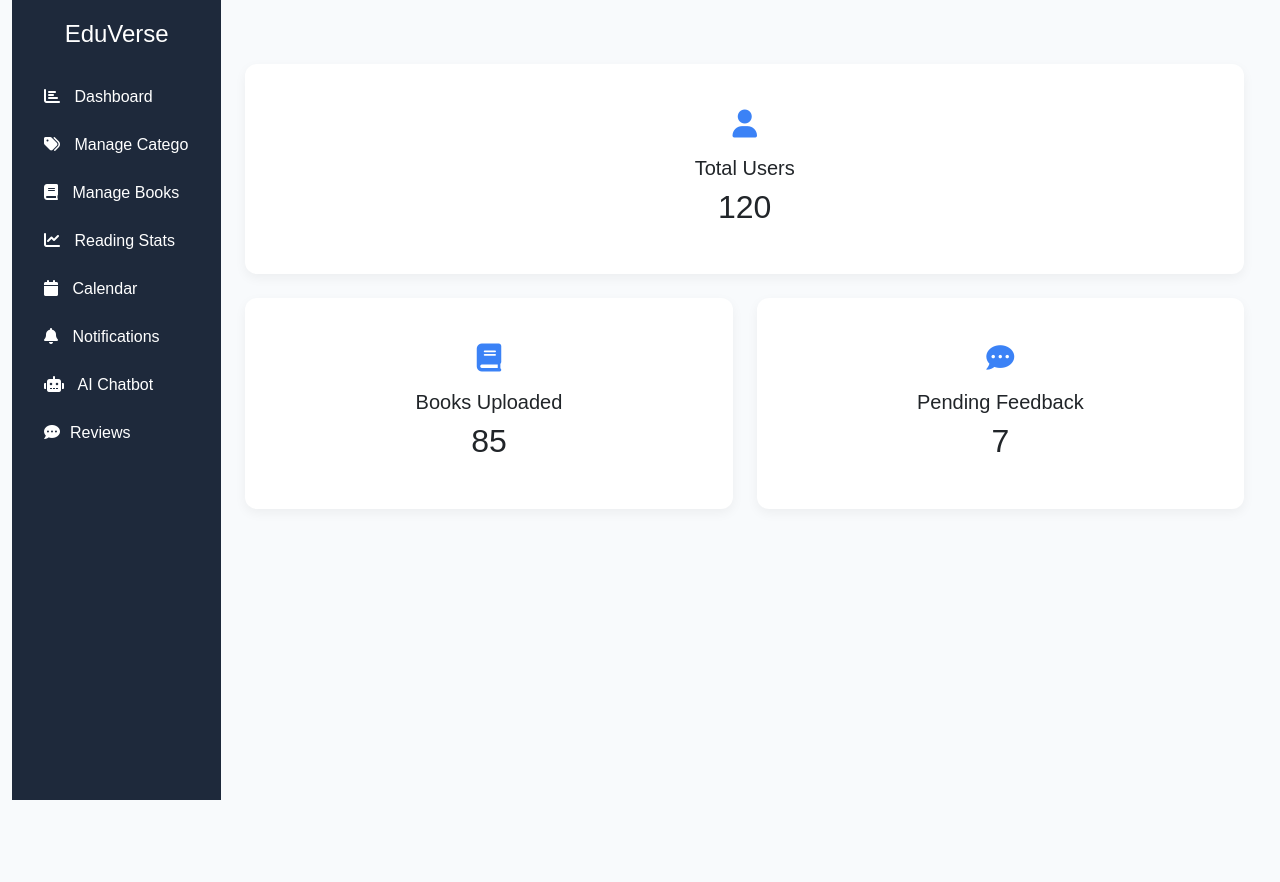
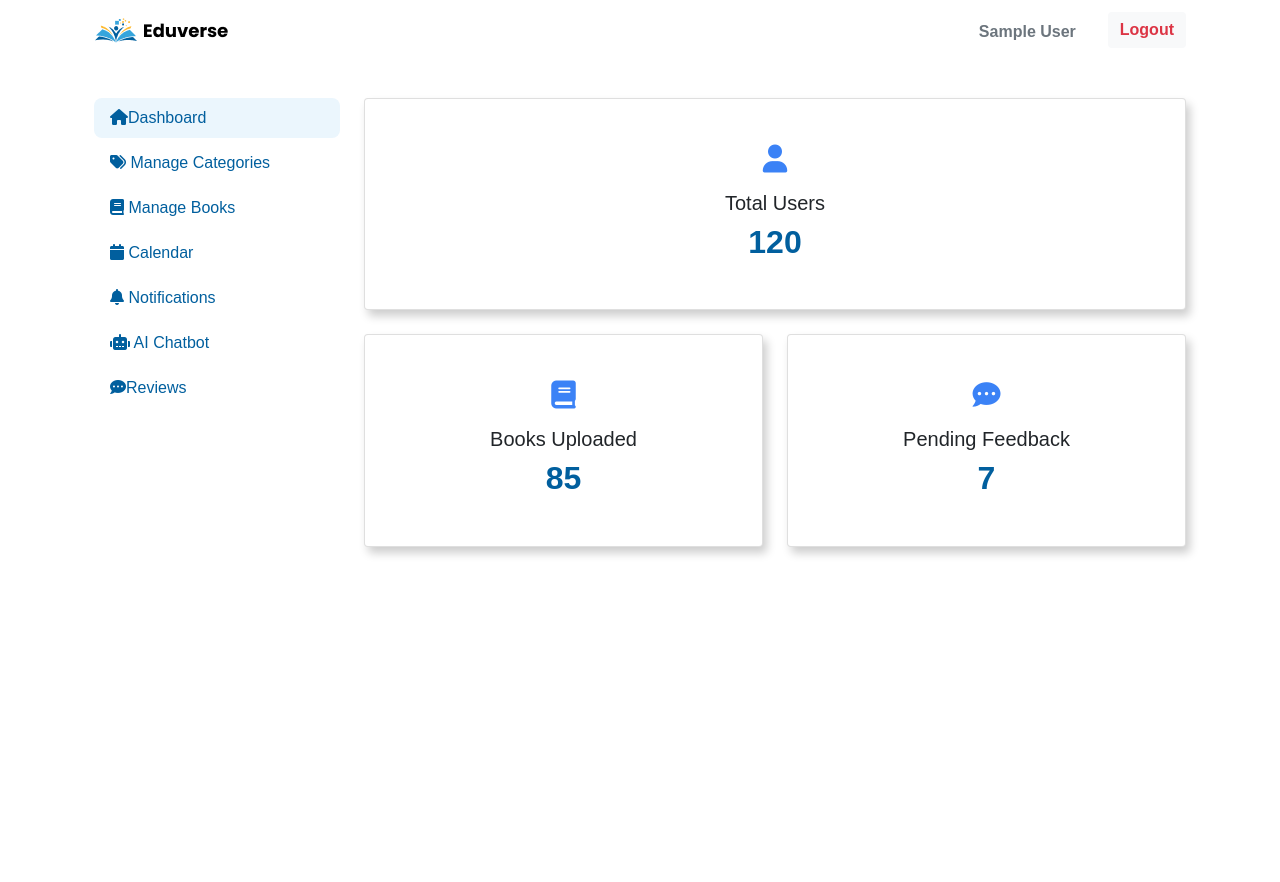
Before and after one commit to Ayesha-rose/Fyp-project, a Laravel app: page /admin_dashboard in a window 1280 px wide. Before the commit the page ends 800 px from the top, so only its background shows below. Run offline with Laravel 8, Linux system fonts and the light colour scheme; the visitor is signed in with stand-in values (Sample User, id 1); settings files or empty folders that the repository lacks are supplied.

Commit message:
Admin Dashboard

```diff
--- a/public/css/adminpanel.css
+++ b/public/css/adminpanel.css
@@ -1,31 +1,59 @@
-  body {
+  * {
+      font-family: Poppins, sans-serif;
+  }
+
+  /* body {
       font-family: 'Poppins', sans-serif;
       background-color: #f8fafc;
-  }
+  } */
 
   .sidebar {
       height: 100vh;
-      background-color: #1e293b;
-      color: white;
-      padding-top: 20px;
+      width: 270px;
+      left: 0;
+      top: 60px;
+      overflow-y: auto;
+  }
+
+  h2,
+  thead
+   {
+      font-weight: bold;
+      color: #015F9E;
+      /* width: 100%;
+      padding: 15px; */
   }
 
   .input-group {
-    transition: box-shadow 0.3s, transform 0.3s;
-    border-radius: 4px;
-}
+      transition: box-shadow 0.3s, transform 0.3s;
+      border-radius: 4px;
+  }
+
+  .adminpanel {
+      /* margin-left: 250px; */
+      width: calc(100% - 270px);
+  }
+
   .sidebar .nav-link {
-      color: white;
-      padding: 12px 20px;
+      /* color: white;
+      padding: 12px 20px; */
+      color: #015F9E;
+      font-style: bold;
+      display: block;
+      padding: 8px 16px;
+      border-radius: 8px;
+      margin-bottom: 5px;
+      transition: background-color 0.3s ease, color 0.3s ease;
   }
 
   .sidebar .nav-link:hover,
   .sidebar .nav-link.active {
-      background-color: #334155;
-      border-radius: 8px;
+      /* background-color: #334155;
+      border-radius: 8px; */
+      background-color: #ebf6fd;
   }
 
-  .sidebar i {
+  /* .sidebar i {
       margin-right: 10px;
   }
 
@@ -33,13 +61,13 @@
       display: flex;
       justify-content: space-between;
       padding: 20px;
-  }
+  } */
 
   .card {
-      border: none;
-      border-radius: 12px;
       background-color: #ffffff;
-      box-shadow: 0 4px 12px rgba(0, 0, 0, 0.05);
+      transition: box-shadow 0.3s, transform 0.3s;
+      border-radius: 4px;
+      box-shadow: 4px 6px 10px rgba(0, 0, 0, 0.2);
   }
 
   .logout {
--- a/resources/views/admin/dashboard.blade.php
+++ b/resources/views/admin/dashboard.blade.php
@@ -1,4 +1,8 @@
 @extends('admin.master')
+
+@section('styles')
+<link rel="stylesheet" href="{{ asset('css/adminpanel.css') }}">
+@endsection
 
 @section('adminpanel')
 <div class="row">
--- a/resources/views/admin/master.blade.php
+++ b/resources/views/admin/master.blade.php
@@ -15,32 +15,97 @@
 </head>
 
 <body>
-  <div class="container-fluid">
-    <div class="row">
-      <!-- Sidebar -->
-      <div class="col-md-2 sidebar">
-        <h4 class="text-white text-center mb-4">EduVerse</h4>
-        <nav class="nav flex-column">
-          <a href="{{ route('admin.dashboard') }}" class="nav-link"><i class="fas fa-chart-bar"></i> Dashboard</a>
-          <a href="{{ route('admin_categories.index') }}" class="nav-link"><i class="fas fa-tags"></i> Manage Catego</a>
-          <a href="#" class="nav-link"><i class="fas fa-book"></i> Manage Books</a>
-          <a href="#" class="nav-link"><i class="fas fa-chart-line"></i> Reading Stats</a>
-          <a href="#" class="nav-link"><i class="fas fa-calendar"></i> Calendar</a>
-          <a href="#" class="nav-link"><i class="fas fa-bell"></i> Notifications</a>
-          <a href="#" class="nav-link"><i class="fas fa-robot"></i> AI Chatbot</a>
-          <a href="#" class="nav-link"><i class="fas fa-comment-dots"></i>Reviews</a>
-        </nav>
+  <header>
+    <nav class="navbar navbar-expand-lg navbar-light mx-0 px-0">
+      <div class="container">
+        <a class="navbar-brand" href="#">
+          <img src="images/Logo.png" alt="Logo" style="max-height: 40px;">
+        </a>
+        <button class="navbar-toggler" type="button" data-bs-toggle="collapse" data-bs-target="#navbarNav" aria-controls="navbarNav" aria-expanded="false" aria-label="Toggle navigation">
+          <span class="navbar-toggler-icon"></span>
+        </button>
+
+        <div class="collapse navbar-collapse" id="navbarNav">
+          <ul class="navbar-nav ms-auto mb-2 mb-lg-0 mt-1">
+            @auth
+            <li class="nav-item">
+              <span class="btn px-4 mx-2 pt-2 fw-bold text-muted" style="border: none;">{{ Auth::user()->name }}</span>
+            </li>
+            <li class="nav-item">
+              <form action="{{ route('logout.confirm') }}" method="GET">
+                @csrf
+                <button type="submit" class="btn btn-primary fw-bold bg-light text-danger" style="border: none;">Logout</button>
+              </form>
+            </li>
+            @else
+            <li class="nav-item">
+              <a class="btn bg-light btn-outline-primary text-primary px-4 mx-2 pt-2" href="{{ route('login') }}">SignIn</a>
+            </li>
+            <li class="nav-item">
+              <a class="btn btn-outline-light text-light px-4 pt-2" style="background-color: #36A5DC;" href="{{ url('signup') }}">SignUp</a>
+            </li>
+            @endauth
+          </ul>
+        </div>
+      </div>
+    </nav>
+  </header>
+  <div class="container">
+    <div class="row d-flex mt-4" style="min-height: 100vh;">
+
+      <div class="sidebar">
+        <div class="py-3 mb-4">
+          <ul class="nav flex-column">
+            <li class="nav-item sidemenu">
+              <a href="{{ route('admin.dashboard') }}"
+                class="nav-link {{ request()->routeIs('admin.dashboard') ? 'active' : '' }}">
+                <i class="fa-solid fa-house"></i>Dashboard
+              </a>
+            </li>
+            <li class="nav-item sidemenu">
+              <a href="{{ route('admin_categories.index') }}"
+                class="nav-link {{ request()->routeIs('admin_categories.index') ? 'active' : '' }}">
+                <i class="fas fa-tags"></i> Manage Categories
+              </a>
+            </li>
+            <li class="nav-item sidemenu">
+              <a href="#"
+                class="nav-link">
+                <i class="fas fa-book"></i> Manage Books
+              </a>
+            </li>
+            <li class="nav-item sidemenu">
+              <a href="#"
+                class="nav-link">
+                <i class="fas fa-calendar"></i> Calendar
+              </a>
+            </li>
+            <li class="nav-item sidemenu">
+              <a href="#"
+                class="nav-link">
+                <i class="fas fa-bell"></i> Notifications
+              </a>
+            </li>
+            <li class="nav-item sidemenu">
+              <a href="#"
+                class="nav-link">
+                <i class="fas fa-robot"></i> AI Chatbot
+              </a>
+            </li>
+            <li class="nav-item sidemenu">
+              <a href="#"
+                class="nav-link">
+                <i class="fas fa-comment-dots"></i>Reviews
+              </a>
+            </li>
+          </ul>
+        </div>
       </div>
 
-      <!-- Main Content -->
-      <div class="col-md-10 p-4">
-        <div class="topbar d-flex">
-          <div class="logout me-2">
-
-          </div>
+      <div class="adminpanel">
+        <div class="py-3 mb-4">
+          @yield('adminpanel')
         </div>
-
-        @yield('adminpanel')
       </div>
     </div>
   </div>
--- a/resources/views/admin_categories/create.blade.php
+++ b/resources/views/admin_categories/create.blade.php
@@ -1,4 +1,8 @@
 @extends('admin.master')
+
+@section('styles')
+<link rel="stylesheet" href="{{ asset('css/adminpanel.css') }}">
+@endsection
 
 @section('adminpanel')
 <div class="main-content">
--- a/resources/views/admin_categories/index.blade.php
+++ b/resources/views/admin_categories/index.blade.php
@@ -1,4 +1,8 @@
 @extends('admin.master')
+
+@section('styles')
+<link rel="stylesheet" href="{{ asset('css/adminpanel.css') }}">
+@endsection
 
 @section('adminpanel')
 <div class="col-md-10 main-content">
```
Also changed, not shown: README.md.
